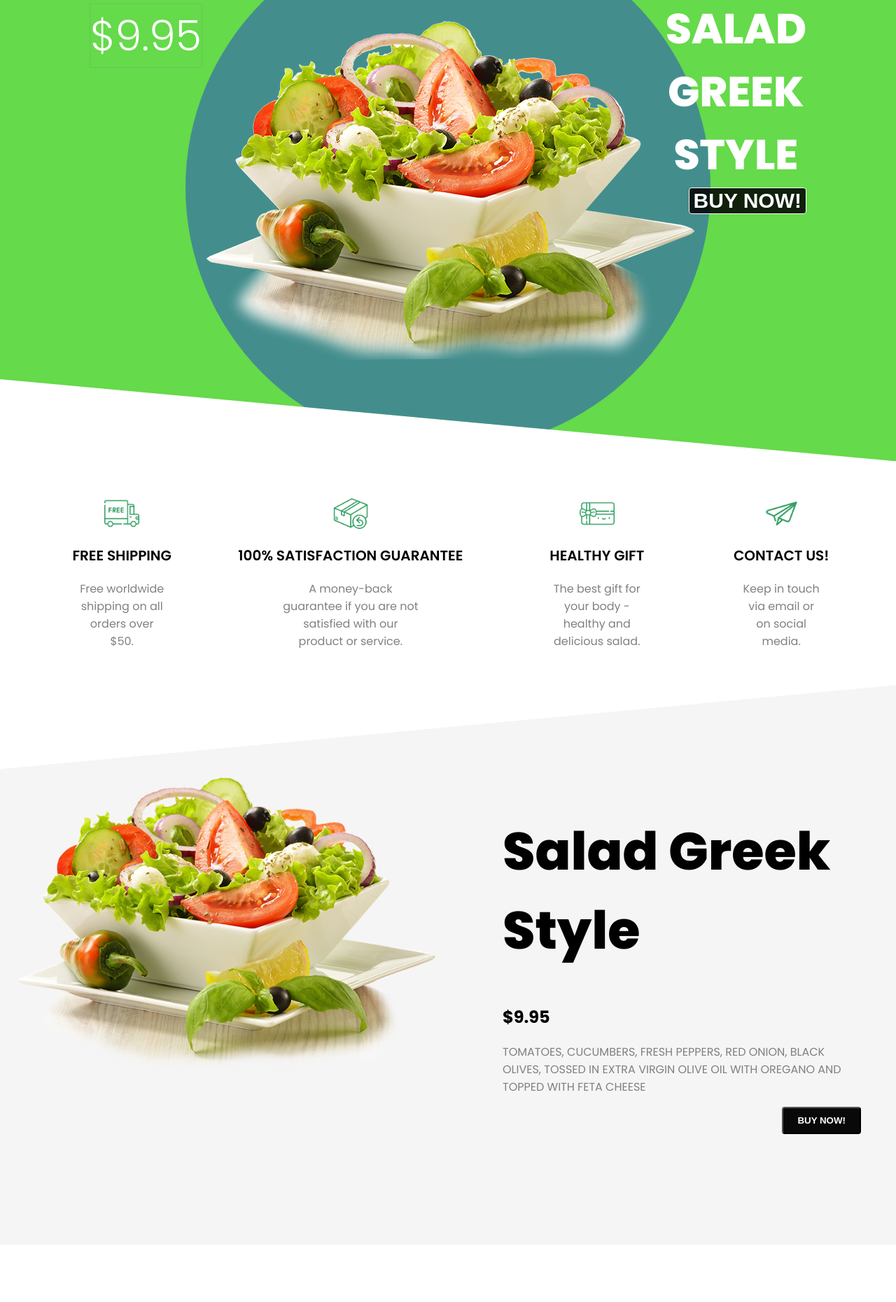
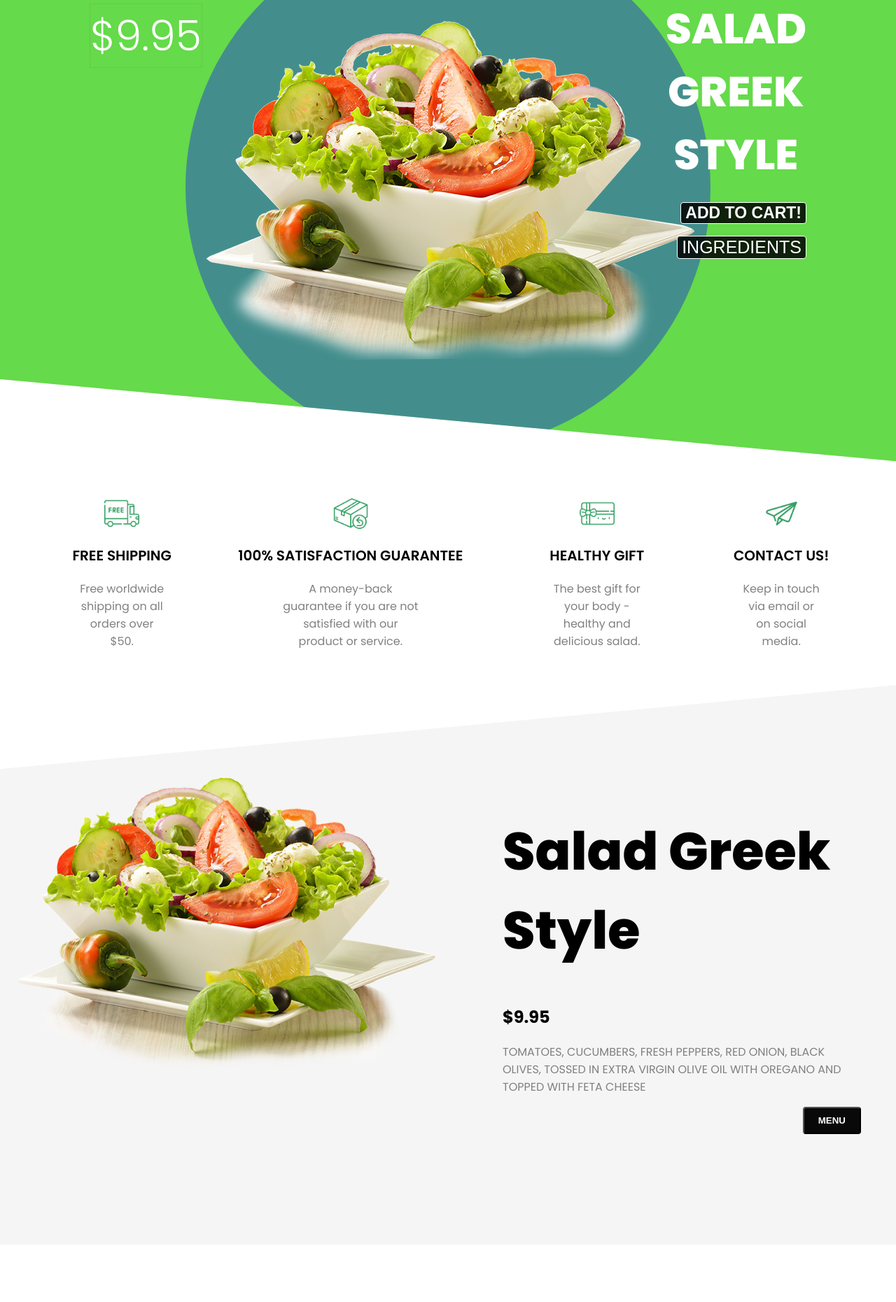
Before and after one commit to GeorgiGenkov/e-commerce-app, a Spring Boot app: page / in a window 1280 px wide. Shown: the part 319-2180 px from the top of the page at 70% size. Run offline with Spring Boot 4, Linux system fonts and the light colour scheme; some of the project's set-up classes (security, data sources, template engines, error pages and the like) are left out, and stand-ins take their place; some libraries are stand-ins or nearby versions.

Commit message:
Product cart and payment form upgrades

```diff
--- a/app/src/main/resources/static/app.js
+++ b/app/src/main/resources/static/app.js
@@ -6,35 +6,35 @@ const products = [
     id: 1,
     title: "Salad Greek Style",
     price: 9.95,
-    img: "./img/salad/Salad_with_olives.png",
+    img: "/assets/img/salad/Salad_with_olives.png",
     desc: "TOMATOES, CUCUMBERS, FRESH PEPPERS, RED ONION, BLACK OLIVES, TOSSED IN EXTRA VIRGIN OLIVE OIL WITH OREGANO AND TOPPED WITH FETA CHEESE",
   },
   {
     id: 2,
     title: "Salad with Salmon",
     price: 14.95,
-    img: "./img/salad/salad_with_fish.png",
+    img: "/assets/img/salad/salad_with_fish.png",
     desc: "FRESH SALMON FILLETS, GREEN SALAD MIX WITH CARROTS AND CHERRY TOMATOES",
   },
   {
     id: 3,
     title: "Salad with Fruit",
     price: 10.95,
-    img: "./img/salad/salad_with_fruit.png",
+    img: "/assets/img/salad/salad_with_fruit.png",
     desc: "STRAWBERRIES, PINEAPPLE, KIWI AND BLUEBERRIES",
   },
   {
     id: 4,
     title: "Salad with Chicken",
     price: 11.95,
-    img: "./img/salad/salad_with_chicken.png",
+    img: "/assets/img/salad/salad_with_chicken.png",
     desc: "GREEN SALAD MIX TOPPED WITH CRISPY CHICKEN FILLETS AND CHERRY TOMATOES",
   },
   {
     id: 5,
     title: "Salad with Spinach",
     price: 9.95,
-    img: "./img/salad/salad_with_spinach.png",
+    img: "/assets/img/salad/salad_with_spinach.png",
     desc: "SPINACH, TOMATOES, PEPPERS, RED ONION AND BLACK OLIVES",
   },
 ];
@@ -64,11 +64,19 @@ menuItems.forEach((item, index) => {
 });
 
 
-const productButton = document.querySelector(".product-button");
+const buyButton = document.querySelector(".buy-button");
+const paymentButton = document.querySelector(".payment-button");
 const payment = document.querySelector(".payment");
 const close = document.querySelector(".close");
 
-productButton.addEventListener("click", () => {
+buyButton.addEventListener("click", () => {
+  // payment.style.display = "flex";
+  addToCart(choosenProduct.id);
+  // addToCart(2);
+  displayCart();
+});
+
+paymentButton.addEventListener("click", () => {
   payment.style.display = "flex";
 });
 
@@ -107,38 +115,39 @@ window.onclick = function(event) {
 
 
 
-const categories = [...new Set(products.map((item)=>
-  {return item}))]
-  let i=0;
-document.getElementById('cart-root').innerHTML = categories.map((item)=>
-{
-  var {img, title, price} = item;
-  return(
-      `<div class='cart-box'>
-          <div class='img-box'>
-              <img class='cart-images' src=${img}></img>
-          </div>
-      <div class='cart-bottom'>
-      <p>${title}</p>
-      <h2>$ ${price}.00</h2>`+
-      "<button onclick='addtocart("+(i++)+")'>Add to cart</button>"+
-      `</div>
-      </div>`
-  )
-}).join('')
+// const categories = [...new Set(products.map((item)=> {return item}))]
 
-var cart =[];
+// let i=0;
+// document.getElementById('cart-root').innerHTML = categories.map((item)=>
+// {
+//   var {title, price, img, desc} = item;
+//   return(
+//       `<div class='cart-box'>
+//           <div class='img-box'>
+//               <img class='cart-images' src=${img}></img>
+//           </div>
+//       <div class='cart-bottom'>
+//       <p>${title}</p>
+//       <h2>$ ${price}</h2>`+
+//       "<button onclick='addToCart("+(i++)+")'>Add to cart</button>"+
+//       `</div>
+//       </div>`
+//   )
+// }).join('')
 
-function addtocart(a){
-  cart.push({...categories[a]});
-  displaycart();
+var cart = new Array();
+
+function addToCart(a) {
+  // cart.push({...categories[a]});
+  cart.push({...products[a - 1]});
+  displayCart();
 }
-function delElement(a){
+function delElement(a) {
   cart.splice(a, 1);
-  displaycart();
+  displayCart();
 }
 
-function displaycart(){
+function displayCart() {
   let j = 0, total=0;
   document.getElementById("count").innerHTML=cart.length;
   if(cart.length==0){
@@ -148,20 +157,18 @@ function displaycart(){
   else{
       document.getElementById("cartItem").innerHTML = cart.map((items)=>
       {
-          var {img, title, price} = items;
+          var {title, price, img, desc} = items;
           total=total+price;
-          document.getElementById("total").innerHTML = "$ "+total+".00";
+          document.getElementById("total").innerHTML = "$ "+total.toFixed(2);
           return(
               `<div class='cart-item'>
               <div class='row-img'>
-                  <img class='rowimg' src=${img}>
+                  <img class='rowimg' src =..${img} th:src=@{${img}}>
               </div>
               <p style='font-size:12px;'>${title}</p>
-              <h2 style='font-size: 15px;'>$ ${price}.00</h2>`+
+              <h2 style='font-size: 15px;'>$ ${price}</h2>`+
               "<i class='fa-solid fa-trash' onclick='delElement("+ (j++) +")'></i></div>"
           );
       }).join('');
   }
-
-
 }
--- a/app/src/main/resources/static/style.css
+++ b/app/src/main/resources/static/style.css
@@ -345,9 +370,9 @@ button {
 
 .buy-button {
   position: absolute;
-  top: 50%;
+  top: 76%;
   right: 10%;
-  font-size: 30px;
+  font-size: 23px;
   font-weight: 900;
   color: #fff;
   border: 1px solid #fff;
@@ -358,6 +383,24 @@ button {
 }
 
 .buy-button:hover {
+  background-color: #fff;
+  color: #111;
+}
+
+.ingredients-button {
+  position: absolute;
+  top: 82%;
+  right: 10%;
+  font-size: 25px;
+  color: #fff;
+  border: 1px solid #fff;
+  background-color: rgba(0, 0, 0, 0.852);
+  z-index: 1;
+  cursor: pointer;
+  transition: 0.35s;
+}
+
+.ingredients-button:hover {
   background-color: #fff;
   color: #111;
 }
--- a/app/src/main/resources/templates/index.html
+++ b/app/src/main/resources/templates/index.html
@@ -82,9 +82,10 @@ xmlns:sec="http://www.thymeleaf.org/extras/spring-security">
                 <div class="slider-bg"></div>
                 <h1 class="slider-title">SALAD</br> GREEK</br> STYLE</h1>
                 <h2 class="slider-price">$9.95</h2>
+                <!-- <button class="buy-button">ADD TO CART!</button>
                 <a href="#product">
-                    <button class="buy-button">BUY NOW!</button>
-                </a>
+                    <button class="ingredients-button">INGREDIENTS</button>
+                </a> -->
             </div>
             <div class="slider-item">
                 <img src="../static/assets/img/salad/salad_with_fish.png"
@@ -92,9 +93,10 @@ xmlns:sec="http://www.thymeleaf.org/extras/spring-security">
                 <div class="slider-bg"></div>
                 <h1 class="slider-title">SALAD</br> WITH</br> SALMON</h1>
                 <h2 class="slider-price">$14.95</h2>
+                <!-- <button class="buy-button">ADD TO CART!</button>
                 <a href="#product">
-                    <button class="buy-button">BUY NOW!</button>
-                </a>
+                    <button class="ingredients-button">INGREDIENTS</button>
+                </a> -->
             </div>
             <div class="slider-item">
                 <img src="../static/assets/img/salad/salad_with_fruit.png"
@@ -102,9 +104,10 @@ xmlns:sec="http://www.thymeleaf.org/extras/spring-security">
                 <div class="slider-bg"></div>
                 <h1 class="slider-title">SALAD</br> WITH</br> FRUIT</h1>
                 <h2 class="slider-price">$10.95</h2>
+                <!-- <button class="buy-button">ADD TO CART!</button>
                 <a href="#product">
-                    <button class="buy-button">BUY NOW!</button>
-                </a>
+                    <button class="ingredients-button">INGREDIENTS</button>
+                </a> -->
             </div>
             <div class="slider-item">
                 <img src="../static/assets/img/salad/salad_with_chicken.png"
@@ -112,9 +115,10 @@ xmlns:sec="http://www.thymeleaf.org/extras/spring-security">
                 <div class="slider-bg"></div>
                 <h1 class="slider-title"> SALAD</br> WITH</br> CHICKEN</h1>
                 <h2 class="slider-price">$11.95</h2>
+                <!-- <button class="buy-button">ADD TO CART!</button>
                 <a href="#product">
-                    <button class="buy-button">BUY NOW!</button>
-                </a>
+                    <button class="ingredients-button">INGREDIENTS</button>
+                </a> -->
             </div>
             <div class="slider-item">
                 <img src="../static/assets/img/salad/salad_with_spinach.png"
@@ -122,11 +126,16 @@ xmlns:sec="http://www.thymeleaf.org/extras/spring-security">
                 <div class="slider-bg"></div>
                 <h1 class="slider-title">SALAD</br> WITH</br> SPINACH</h1>
                 <h2 class="slider-price">$9.95</h2>
+                <!-- <button class="buy-button">ADD TO CART!</button>
                 <a href="#product">
-                    <button class="buy-button">BUY NOW!</button>
-                </a>
+                    <button class="ingredients-button">INGREDIENTS</button>
+                </a> -->
             </div>
         </div>
+        <button class="buy-button">ADD TO CART!</button>
+        <a href="#product">
+            <button class="ingredients-button">INGREDIENTS</button>
+        </a>
     </div>
 
     <div class="cart-container" id="cart-container">
@@ -142,8 +151,35 @@ xmlns:sec="http://www.thymeleaf.org/extras/spring-security">
             <div class="cart-foot">
                 <h3>Total</h3>
                 <h2 id="total">$ 0.00</h2>
+                <button class="payment-button">PAYMENT</button>
             </div>
+            <div class="cart-bottom"></div>
         </div>
+    </div>
+
+    <div class="payment">
+        <h1 class="pay-title">Personal Information</h1>
+        <label>Name and Surname</label>
+        <input type="text" placeholder="John Doe" class="pay-input">
+        <label>Phone Number</label>
+        <input type="text" placeholder="+1 234 5678" class="pay-input">
+        <label>Address</label>
+        <input type="text" placeholder="Elton St 21 22-145" class="pay-input">
+        <h1 class="pay-title">Card Information</h1>
+        <div class="card-icons">
+            <img src="../static/assets/img/visa.png" th:src="@{/assets/img/visa.png}" width="40" alt=""
+                class="card-icon">
+            <img src="../static/assets/img/master.png" th:src="@{/assets/img/master.png}" alt="" width="40"
+                class="card-icon">
+        </div>
+        <input type="password" class="pay-input" placeholder="Card Number">
+        <div class="card-info">
+            <input type="text" placeholder="mm" class="pay-input sm">
+            <input type="text" placeholder="yyyy" class="pay-input sm">
+            <input type="text" placeholder="cvv" class="pay-input sm">
+        </div>
+        <button class="pay-button">Checkout!</button>
+        <span class="close">X</span>
     </div>
 
     <div class="features">
@@ -179,34 +215,11 @@ xmlns:sec="http://www.thymeleaf.org/extras/spring-security">
             <h2 class="product-price">$9.95</h2>
             <p class="product-desc">TOMATOES, CUCUMBERS, FRESH PEPPERS, RED ONION, BLACK OLIVES, TOSSED IN EXTRA VIRGIN
                 OLIVE OIL WITH OREGANO AND TOPPED WITH FETA CHEESE</p>
-            <button class="product-button">BUY NOW!</button>
+            <a href="#nav">
+                <button class="product-button">MENU</button>
+            </a>
         </div>
 
-
-        <div class="payment">
-            <h1 class="pay-title">Personal Information</h1>
-            <label>Name and Surname</label>
-            <input type="text" placeholder="John Doe" class="pay-input">
-            <label>Phone Number</label>
-            <input type="text" placeholder="+1 234 5678" class="pay-input">
-            <label>Address</label>
-            <input type="text" placeholder="Elton St 21 22-145" class="pay-input">
-            <h1 class="pay-title">Card Information</h1>
-            <div class="card-icons">
-                <img src="../static/assets/img/visa.png" th:src="@{/assets/img/visa.png}" width="40" alt=""
-                    class="card-icon">
-                <img src="../static/assets/img/master.png" th:src="@{/assets/img/master.png}" alt="" width="40"
-                    class="card-icon">
-            </div>
-            <input type="password" class="pay-input" placeholder="Card Number">
-            <div class="card-info">
-                <input type="text" placeholder="mm" class="pay-input sm">
-                <input type="text" placeholder="yyyy" class="pay-input sm">
-                <input type="text" placeholder="cvv" class="pay-input sm">
-            </div>
-            <button class="pay-button">Checkout!</button>
-            <span class="close">X</span>
-        </div>
     </div>
     <div class="gallery">
         <div class="gallery-item">
@@ -294,7 +307,7 @@ xmlns:sec="http://www.thymeleaf.org/extras/spring-security">
                 </div>
             </div>
             <div class="footer-right-menu">
-                <span class="copyright">@Five Salads. All rights reserved. 2023.</span>
+                <span class="copyright">@Five Salads. All rights reserved. 2024.</span>
             </div>
         </div>
     </footer>
```
Also changed, not shown: other parts of app/src/main/resources/static/style.css (+30 -4 lines).
